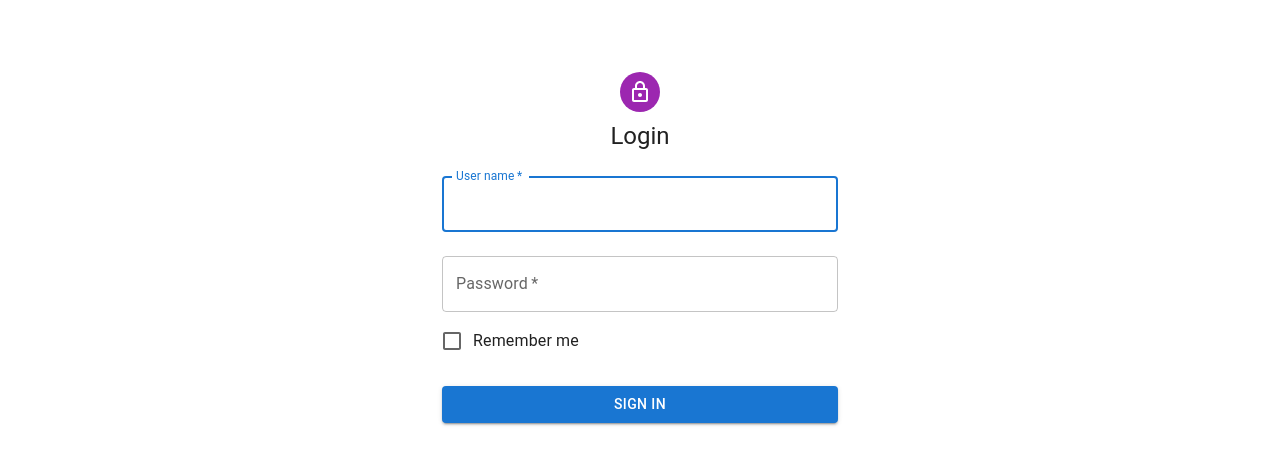
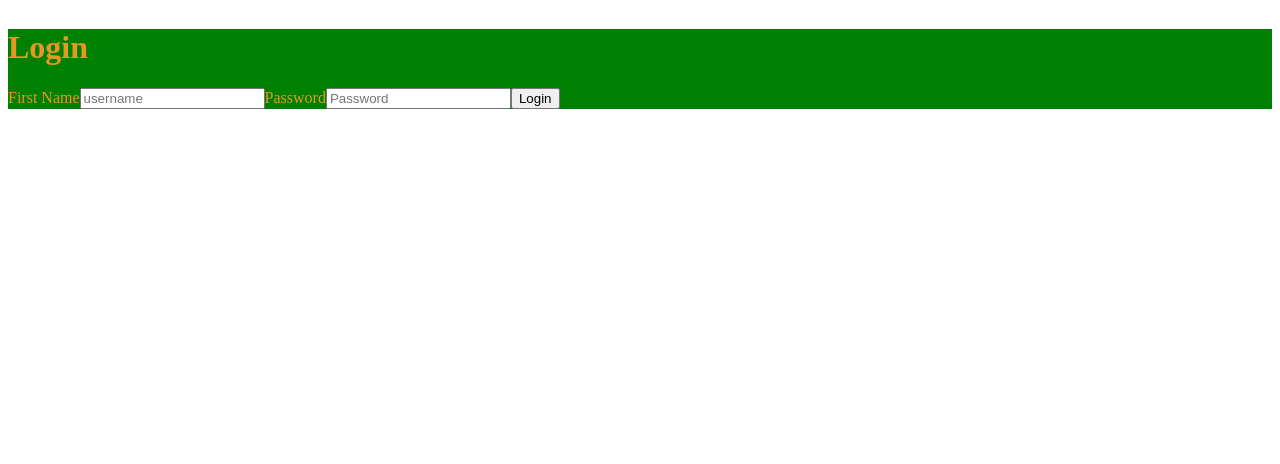
Before and after one commit to omkarharkare/Talk2me, a Next.js app in the folder frontend/: page /login in a window 1280 px wide. Shown: the top 464 px of the page. Built offline with nearby package versions, Linux system fonts and the light colour scheme.

Commit message:
Setup upstream flow for the pages
- UI optimization required.

```diff
--- a/frontend/app/login/Login.js
+++ b/frontend/app/login/Login.js
@@ -3,21 +3,17 @@ import React from "react";
 import { useState } from "react";
 import axios from "axios";
 import { useRouter } from "next/navigation";
-import Avatar from '@mui/material/Avatar';
-import Button from '@mui/material/Button';
-import CssBaseline from '@mui/material/CssBaseline';
-import TextField from '@mui/material/TextField';
-import FormControlLabel from '@mui/material/FormControlLabel';
-import Checkbox from '@mui/material/Checkbox';
-import Link from '@mui/material/Link';
-import Grid from '@mui/material/Grid';
-import Box from '@mui/material/Box';
-import LockOutlinedIcon from '@mui/icons-material/LockOutlined';
-import Typography from '@mui/material/Typography';
-import Container from '@mui/material/Container';
-import { createTheme, ThemeProvider } from '@mui/material/styles';
+import {Grid, Box, Button, TextField} from "@mui/material";
+import { makeStyles } from '@mui/styles';
+
+const useStyles = makeStyles(theme => ({
+  root: {
+    backgroundColor: "green"
+  },
+}))
 
 const Login = () => {
+    const classes = useStyles();
     const router = useRouter();
     const [loginusername, setloginUsername] = useState("");
     const [loginpassword, setloginPassword] = useState("");
@@ -35,68 +31,24 @@ const Login = () => {
         }).then((res) => {
             console.log(res);
             if (res.data === "User logged in") {
-                router.push('/')
+                router.push('/quiz')
             }
         })
         .catch(err => console.log(err))
     }
 
     return (
-        <Container component="main" maxWidth="xs">
-        <CssBaseline />
-        <Box
-          sx={{
-            marginTop: 8,
-            display: 'flex',
-            flexDirection: 'column',
-            alignItems: 'center',
-          }}
-        >
-          <Avatar sx={{ m: 1, bgcolor: 'secondary.main' }}>
-            <LockOutlinedIcon />
-          </Avatar>
-          <Typography component="h1" variant="h5">
-            Login
-          </Typography>
-          {console.log(loginusername, loginpassword)}
-          <Box component="form" onSubmit={submit} noValidate sx={{ mt: 1 }}>
-            <TextField
-              margin="normal"
-              required
-              fullWidth
-              id="username"
-              label="User name"
-              name="username"
-              autoComplete="username"
-              autoFocus
-              onChange={e => setloginUsername(e.target.value)}
-            />
-            <TextField
-              margin="normal"
-              required
-              fullWidth
-              name="password"
-              label="Password"
-              type="password"
-              id="password"
-              autoComplete="current-password"
-              onChange={e => setloginPassword(e.target.value)}
-            />
-            <FormControlLabel
-              control={<Checkbox value="remember" color="primary" />}
-              label="Remember me"
-            />
-            <Button
-              type="submit"
-              fullWidth
-              variant="contained"
-              sx={{ mt: 3, mb: 2 }}
-            >
-              Sign In
-            </Button>
-          </Box>
-        </Box>
-      </Container>
+        <div className={classes.root}>
+            <h1>Login</h1>
+            <div>
+                {console.log(loginusername, loginpassword)}
+                <label for="username">First Name</label>
+                <input type="text" id="username" name="username" placeholder="username" onChange={e => setloginUsername(e.target.value)}/>
+                <label for="password">Password</label>
+                <input type="text" id="password" name="password" placeholder="Password" onChange={e => setloginPassword(e.target.value)}/>
+                <button onClick={submit}>Login</button>
+            </div>
+        </div>
     );
 }
 
--- a/frontend/app/welcome/Landing.js
+++ b/frontend/app/question/Questions.js
@@ -1,8 +1,9 @@
 'use client'
+import { Quiz } from "@mui/icons-material";
 import React, {useEffect, useState} from "react";
 import { useReactMediaRecorder } from "react-media-recorder";
 
-const Landing = () => {
+const Questions = () => {
     /*
     useEffect(() => {
         console.log("Try me")
@@ -27,4 +28,4 @@ const Landing = () => {
     )
 }
 
-export default Landing;
+export default Questions;
--- a/frontend/app/registration/Register.js
+++ b/frontend/app/registration/Register.js
@@ -6,8 +6,6 @@ import CssBaseline from '@mui/material/CssBaseline';
 import TextField from '@mui/material/TextField';
 import FormControlLabel from '@mui/material/FormControlLabel';
 import Checkbox from '@mui/material/Checkbox';
-import Link from '@mui/material/Link';
-import Grid from '@mui/material/Grid';
 import Box from '@mui/material/Box';
 import LockOutlinedIcon from '@mui/icons-material/LockOutlined';
 import Typography from '@mui/material/Typography';
@@ -34,7 +32,8 @@ export default function Register() {
             },
             withCredentials: true,
             url: "http://localhost:5000/register"
-        }).then((res) => console.log(res).catch((err) => console.log(err)));
+        }).then((res) => console.log(res)
+        .catch((err) => console.log(err)));
     }
 
   return (
--- a/frontend/package.json
+++ b/frontend/package.json
@@ -14,6 +14,7 @@
     "@emotion/styled": "^11.11.5",
     "@mui/icons-material": "^5.15.18",
     "@mui/material": "^5.15.18",
+    "@mui/styles": "^5.15.18",
     "axios": "^1.6.8",
     "bcrypt": "^5.1.1",
     "body-parser": "^1.20.2",
```
Also changed, not shown: frontend/app/page.js (+11 -5 lines), frontend/app/question/page.js (added, +11 -0 lines), frontend/app/quiz/page.js (added, +38 -0 lines), 2 other files (tests, documents, lock files or other folders).
